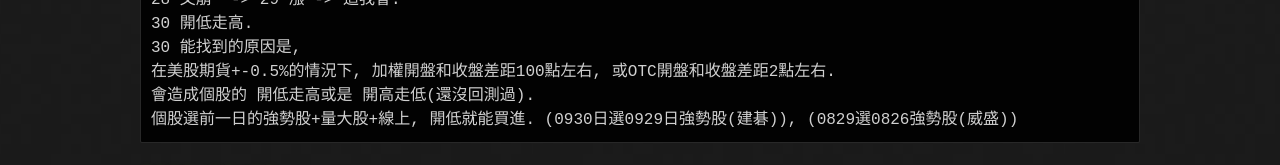
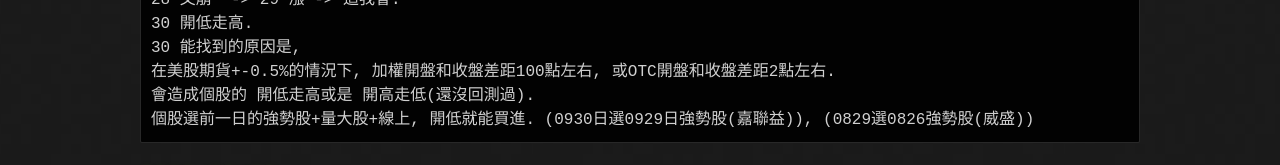
Before and after one commit to lepg5487/Stock_God, a Jekyll site: the page built from index.md, in a window 1280 px wide and 900 px high. Shown: the part 729-894 px from the top of the window. Built offline with Jekyll 4.4.1, drawn with Linux system fonts in a browser that asks for light colours; our own code applies the rules of GitHub Pages for plain Markdown files; some of the changed text lies outside the part shown.

Commit message:
Update index.md

````diff
--- a/index.md
+++ b/index.md
@@ -26,7 +26,7 @@ layout: testlayouts
 30 能找到的原因是,
 在美股期貨+-0.5%的情況下, 加權開盤和收盤差距100點左右, 或OTC開盤和收盤差距2點左右.
 會造成個股的 開低走高或是 開高走低(還沒回測過).
-個股選前一日的強勢股+量大股+線上, 開低就能買進. (0930日選0929日強勢股(建碁)), (0829選0826強勢股(威盛))
+個股選前一日的強勢股+量大股+線上, 開低就能買進. (0930日選0929日強勢股(嘉聯益)), (0829選0826強勢股(威盛))
 ```
 
 ## 2022/09/29
````
